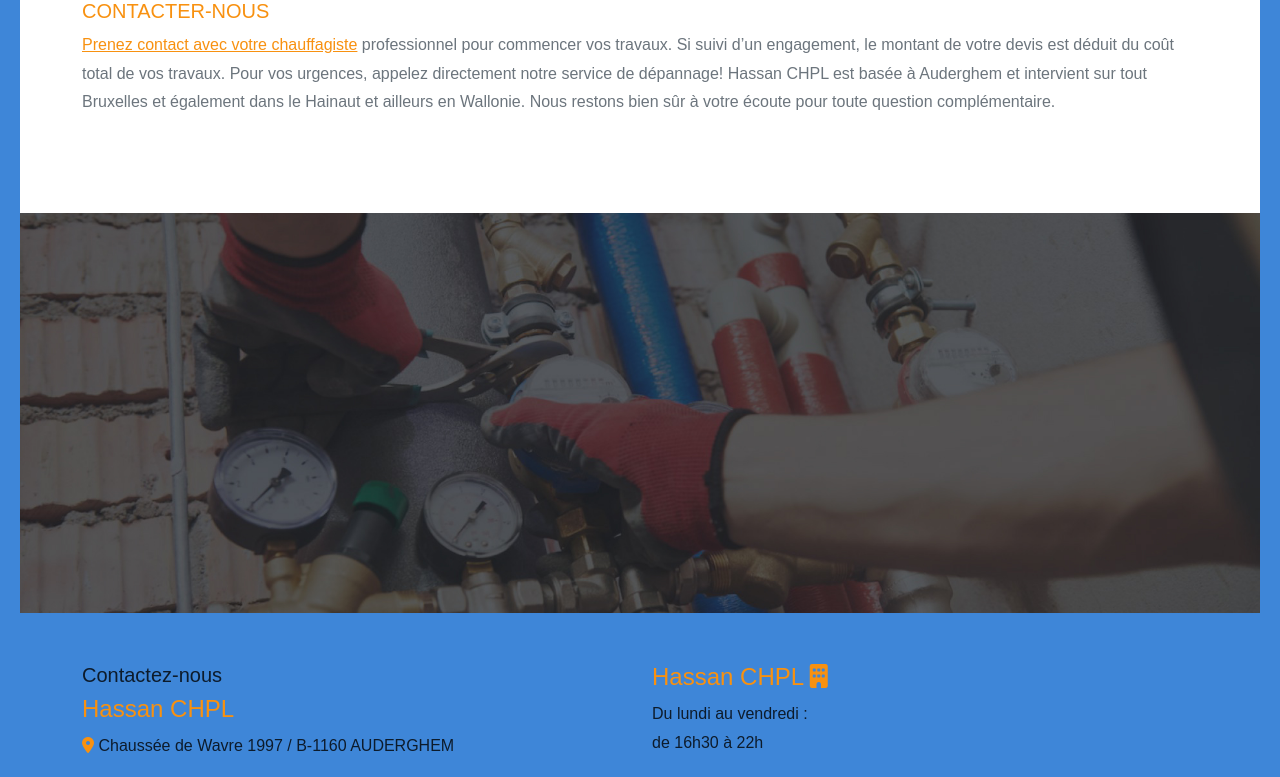
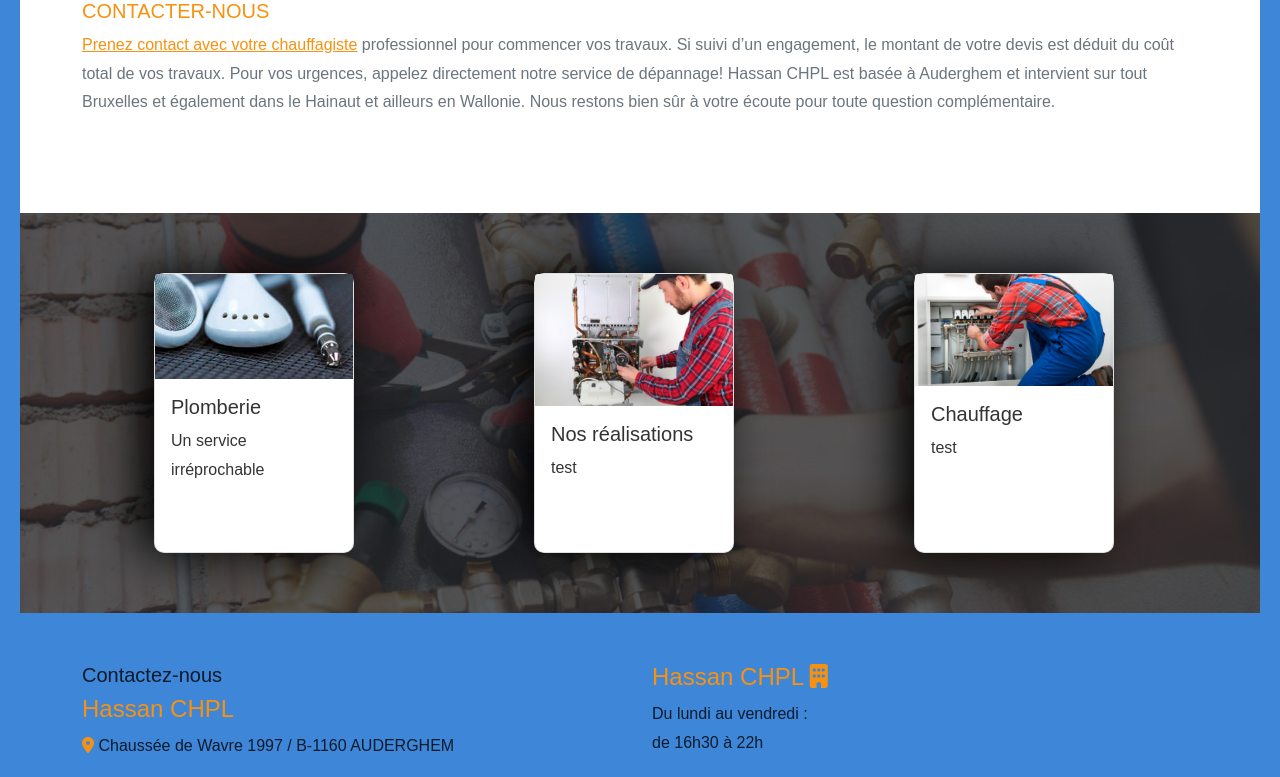
Before and after one commit to ismael-shepherd/Chauffage-site, a PHP site: page / in a window 1280 px wide. Shown: the part 1404-2181 px from the top of the page. Run offline with PHP 8.4, Linux system fonts and the light colour scheme; some libraries are stand-ins or nearby versions.

Commit message:
Ajout des card plus css

```diff
--- /dev/null
+++ b/admin/auto.php
@@ -0,0 +1,3 @@
+<div class="auto">
+    Heure actuelle et jour : <?= date('Y-m-d H:i:s'); ?>
+</div>
--- a/css/style.css
+++ b/css/style.css
@@ -621,7 +621,7 @@ i {
 	display: flex;
 	height: 280px;
 	width: 200px;
-	background-color: #3e86d8;
+	background-color: white;
 	border-radius: 10px;
 	box-shadow: -1rem 0 3rem #000;
   /*   margin-left: -50px; */
@@ -761,4 +761,23 @@ form .form-hd2 {
 	padding-top: 50px;
 }
 
-/*BOUTON MONTER*/
+/*CARD*/
+.aspect-16to9 {
+	height: auto;
+	width: 100%;
+  }
+
+  .p-16to9 {
+	position: relative;
+	padding-bottom: 56%;
+	overflow: hidden;
+  }
+
+  .card-body-content {
+	position: absolute;
+	top: 1rem;
+	bottom: 1rem;
+	right: 1rem;
+	left: 1rem;
+	overflow: hidden;
+  }
--- a/public/index.php
+++ b/public/index.php
@@ -57,7 +57,98 @@ require '../partials/header.php';
 	<div class="container">
 
 
+	<!--CSS-->
+	<style>
+				.card {
+			display: flex;
+			height: 280px;
+			width: 200px;
+			background-color: white;
+			border-radius: 10px;
+			box-shadow: -1rem 0 3rem #000;
+		/*   margin-left: -50px; */
+			transition: 0.4s ease-out;
+			position: relative;
+			top: 60px;
+		    left: 60px;
 
+		}
+		</style>
+	  <!--CSS-->
+
+
+	<div class="container">
+
+  <div class="jumbotron">
+
+  </div>
+
+  <div class="row js-slick-carousel">
+
+      <div class="col">
+        <div class="card">
+		<a href="../public/plomberie.php"><img class="aspect-16to9 card-img-top" src="../images/pic02.jpg" alt="" /></a>
+
+          <div class="card-body p-16to9">
+
+            <div class="card-body-content">
+              <h5 class="card-title">Plomberie</h5>
+              <p class="card-text">
+                 Un service irréprochable
+              </p>
+            </div>
+
+          </div>
+
+        </div>
+      </div>
+
+    <div class="col">
+      <div class="card">
+	  <a href="../public/realisation.php"><img class="aspect-16to9 card-img-top" src="../images/chauffagiste.jpg" alt="" /></a>
+          <div class="card-body p-16to9">
+
+            <div class="card-body-content">
+              <h5 class="card-title">Nos réalisations</h5>
+              <p class="card-text">
+                  test
+              </p>
+            </div>
+
+          </div>
+        </div>
+    </div>
+
+    <div class="col">
+      <div class="card">
+	  <a href="../public/chauffage.php"><img class="aspect-16to9 card-img-top" src="../images/chauffagiste-min.jpg" alt="" /></a>
+
+        <div class="card-body p-16to9">
+
+          <div class="card-body-content">
+            <h5 class="card-title">Chauffage</h5>
+            <p class="card-text">
+                test
+            </p>
+          </div>
+
+        </div>
+      </div>
+    </div>
+
+
+
+
+
+
+
+  </div> <!-- row -->
+
+
+  <div class="jumbotron mt-4">
+  </div>
+
+</div> <!-- container -->
 
 
   </div>
```
Also changed, not shown: admin/dashboard.php (+10 -1 lines), images/chauffagiste.jpg (added), images/image0.jpg (added).
